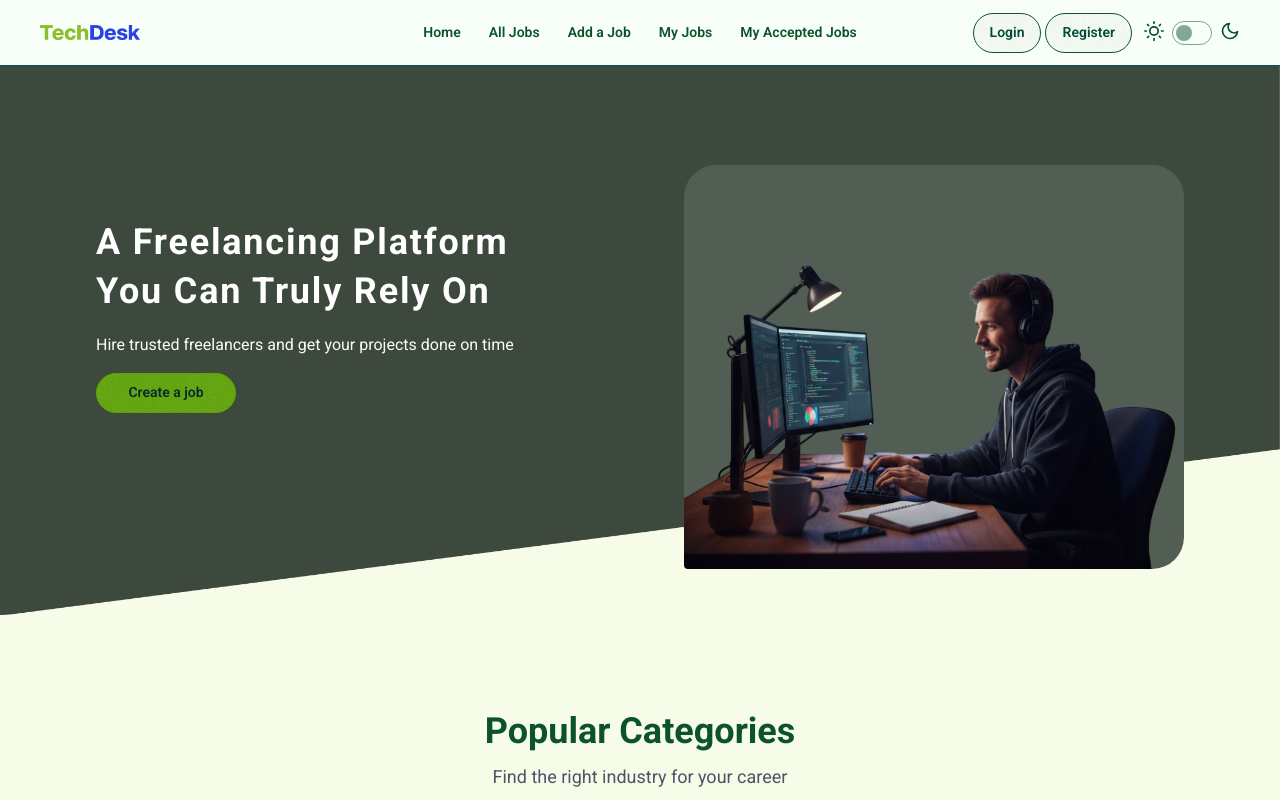
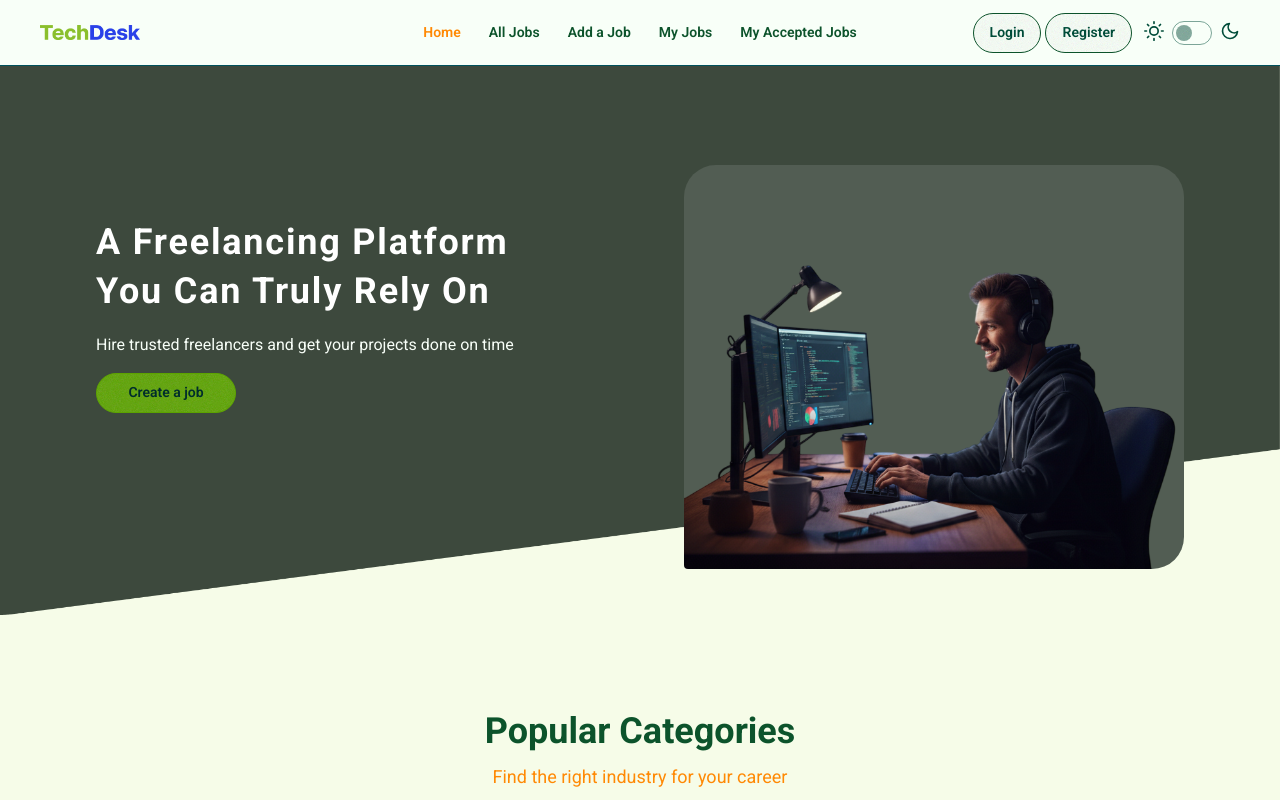
Before and after one commit to Taukir30/ta_ph_a10_techdesk_clientside, a React (Vite) app: page / in a window 1280 px wide. Shown: the top 800 px of the page. Built offline with nearby package versions, Linux system fonts and the light colour scheme; no server answers.

Commit message:
dark theme done

```diff
--- a/src/components/Banner/Banner.jsx
+++ b/src/components/Banner/Banner.jsx
@@ -25,7 +25,7 @@ const Banner = () => {
                         <p className="text-base-200">
                             Hire trusted freelancers and get your projects done on time
                         </p>
-                        <Link className="btn shadow-none btn-success w-35 rounded-4xl">Create a job</Link>
+                        <Link to='/addjob' className="btn shadow-none btn-success w-35 rounded-4xl">Create a job</Link>
                     </motion.div>
 
                     {/* RIGHT SIDE - Image Animation */}
--- a/src/components/Categories/Categories.jsx
+++ b/src/components/Categories/Categories.jsx
@@ -18,7 +18,7 @@ const Categories = () => {
                     <h2 className="text-3xl sm:text-4xl font-bold text-info mb-3">
                         Popular Categories
                     </h2>
-                    <p className="text-lg text-gray-600">
+                    <p className="text-lg text-primary">
                         Find the right industry for your career
                     </p>
                 </div>
--- a/src/components/LatestJobs/LatestJobs.jsx
+++ b/src/components/LatestJobs/LatestJobs.jsx
@@ -40,7 +40,7 @@ const LatestJobs = () => {
                     {/* Section Header */}
                     <div className="flex justify-between items-center mb-8">
                         <h2 className="text-3xl font-bold text-info">Latest Jobs</h2>
-                        <Link to='/alljobs' className="flex items-center text-sm font-medium text-blue-600 hover:text-blue-800 transition-colors"  >
+                        <Link to='/alljobs' className="flex items-center text-sm font-medium text-primary hover:text-blue-800 transition-colors"  >
                             Browse All Jobs
                             {/* Arrow Icon */}
                             <svg xmlns="http://www.w3.org/2000/svg" width={20} height={20} viewBox="0 0 24 24" fill="none" stroke="currentColor" strokeWidth={2} strokeLinecap="round" strokeLinejoin="round" className="ml-1" >
--- a/src/index.css
+++ b/src/index.css
@@ -20,7 +20,7 @@
   --color-base-200: #f8fff8;
   --color-base-300: #f6fce8;
   --color-base-content: oklch(37% 0.077 168.94);
-  --color-primary: #8abf2c;
+  --color-primary: #ff8904;
   --color-primary-content: oklch(28% 0.066 53.813);
   --color-secondary: #88966a;
   --color-secondary-content: oklch(27% 0.077 45.635);
@@ -118,12 +118,10 @@
   --noise: 0;
 }
 
-
-
 body, .sans {
   font-family: "Roboto", sans-serif;
 }
 
-/* body{
-  background-color: #EEF9F2;
-} */
+.navbar ul li .active{
+  color: #ff8904;
+}
--- a/src/pages/AcceptedJobs.jsx
+++ b/src/pages/AcceptedJobs.jsx
@@ -41,7 +41,7 @@ const AcceptedJobs = () => {
                     {/* Section Header */}
                     <div className="flex justify-between items-center mb-8">
                         <h2 className="text-3xl font-bold text-gray-900">My Accepted Jobs</h2>
-                        <Link to='/alljobs' className="flex items-center text-sm font-medium text-blue-600 hover:text-blue-800 transition-colors"  >
+                        <Link to='/alljobs' className="flex items-center text-sm font-medium text-primary hover:text-blue-800 transition-colors"  >
                             All Jobs
                             {/* Arrow Icon */}
                             <svg xmlns="http://www.w3.org/2000/svg" width={20} height={20} viewBox="0 0 24 24" fill="none" stroke="currentColor" strokeWidth={2} strokeLinecap="round" strokeLinejoin="round" className="ml-1" >
--- a/src/pages/AllJobs.jsx
+++ b/src/pages/AllJobs.jsx
@@ -37,7 +37,7 @@ const AllJobs = () => {
                     {/* Section Header */}
                     <div className="flex justify-between items-center mb-8">
                         <h2 className="text-3xl font-bold text-info">All Jobs</h2>
-                        <Link to='/myjobs' className="flex items-center text-sm font-medium text-blue-600 hover:text-blue-800 transition-colors"  >
+                        <Link to='/myjobs' className="flex items-center text-sm font-medium text-primary hover:text-blue-800 transition-colors"  >
                             My Jobs
                             {/* Arrow Icon */}
                             <svg  xmlns="http://www.w3.org/2000/svg" width={20} height={20} viewBox="0 0 24 24" fill="none" stroke="currentColor" strokeWidth={2}  strokeLinecap="round" strokeLinejoin="round" className="ml-1" >
--- a/src/pages/MyJobs.jsx
+++ b/src/pages/MyJobs.jsx
@@ -41,7 +41,7 @@ const MyJobs = () => {
                     {/* Section Header */}
                     <div className="flex justify-between items-center mb-8">
                         <h2 className="text-3xl font-bold text-info">My Posted Jobs</h2>
-                        <Link to='/alljobs' className="flex items-center text-sm font-medium text-blue-600 hover:text-blue-800 transition-colors"  >
+                        <Link to='/alljobs' className="flex items-center text-sm font-medium text-primary hover:text-blue-800 transition-colors"  >
                             All Jobs
                             {/* Arrow Icon */}
                             <svg xmlns="http://www.w3.org/2000/svg" width={20} height={20} viewBox="0 0 24 24" fill="none" stroke="currentColor" strokeWidth={2} strokeLinecap="round" strokeLinejoin="round" className="ml-1" >
```
